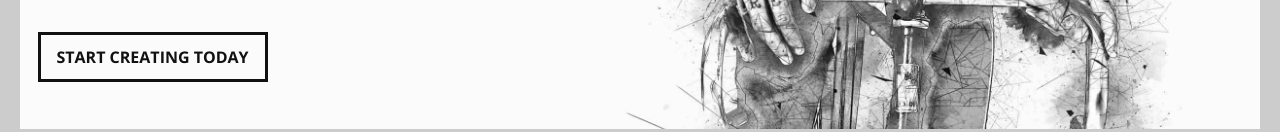
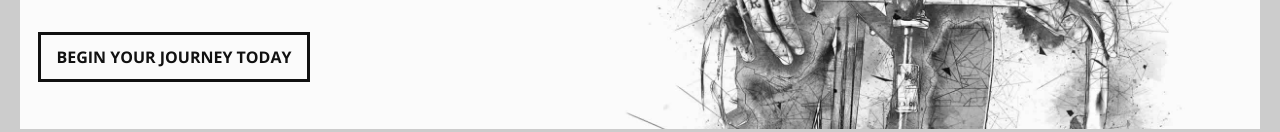
Before and after one commit to KPQLLC/WEB_development, a plain HTML site: page index.html in a window 1280 px wide. Shown: the part 651-783 px from the top of the page. Drawn offline with nearby package versions, Linux system fonts and the light colour scheme.

Commit message:
Update index.html

```diff
--- a/index.html
+++ b/index.html
@@ -4,7 +4,7 @@
     <meta charset="UTF-8">
 
     <!--Page Title-->
-    <title>Namari - Free Landing Page Template</title>
+    <title>byte bridge web</title>
 
     <!--Meta Keywords and Description-->
     <meta name="keywords" content="">
@@ -149,7 +149,7 @@
                 </div>
 
                 <!--Call to Action-->
-                <a href="#" class="button">START CREATING TODAY</a>
+                <a href="#" class="button">BEGIN YOUR JOURNEY TODAY</a>
                 <!--End Call to Action-->
 
             </div>
```
